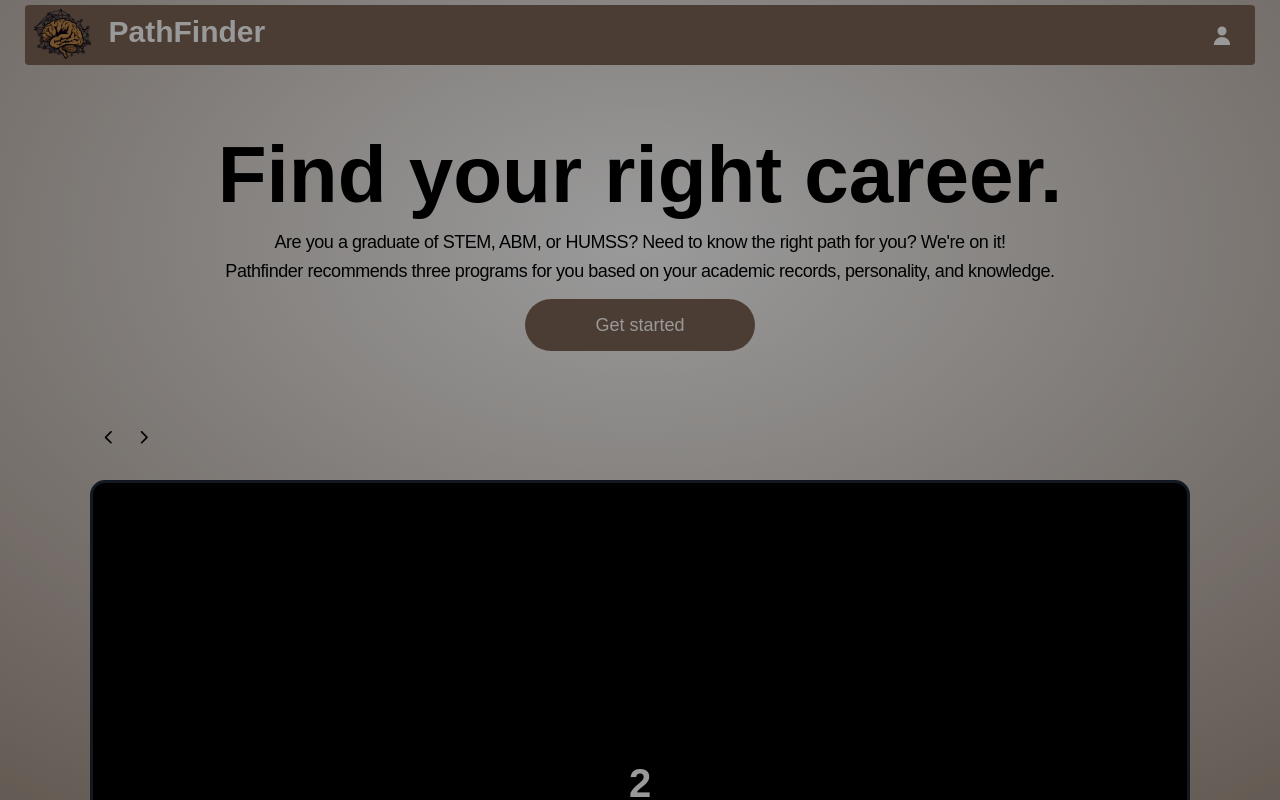
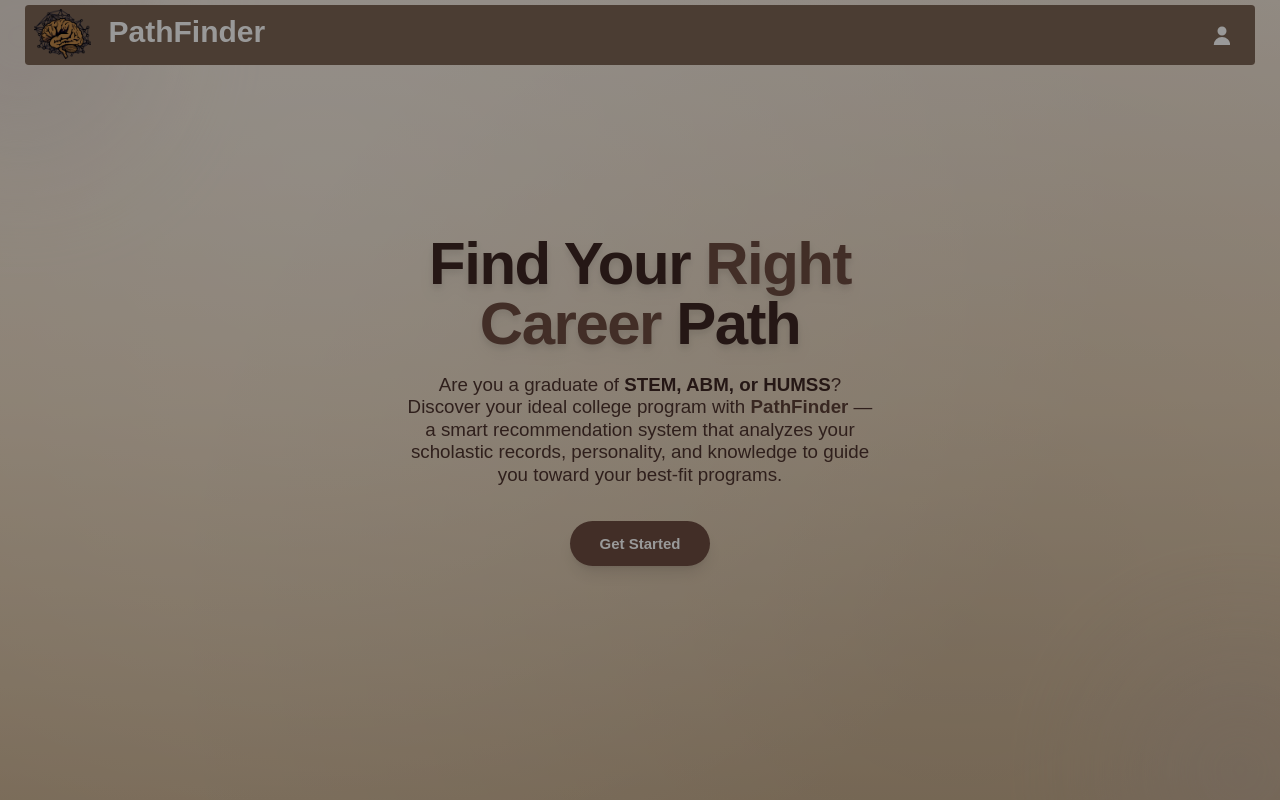
Before and after one commit to Hyouka39/PathFinder_Final, a Next.js app: page / in a window 1280 px wide. Shown: the top 800 px of the page. Built offline with nearby package versions, Linux system fonts and the light colour scheme.

Commit message:
Update Body.tsx

```diff
--- a/app/sections/Body.tsx
+++ b/app/sections/Body.tsx
@@ -1,82 +1,307 @@
-'use client'
+'use client';
 
-import React, { useState } from 'react';
+import React, { useState, useEffect, useRef } from 'react';
 import { useAuth } from '@/app/context/AuthContext';
 import LoginModal from '@/app/components/LoginModal';
 import RegisterModal from '@/app/components/RegisterModal';
 import OTPModal from '@/app/components/OTPModal';
-import Link from 'next/link';
+import { useRouter } from 'next/navigation';
+import { motion } from 'framer-motion';
+import { FiSend, FiMessageCircle, FiX } from 'react-icons/fi';
+import axios from 'axios';
 
 const Body = () => {
   const { isLoggedIn, login } = useAuth();
   const [isLoginModalOpen, setIsLoginModalOpen] = useState(false);
   const [isRegisterModalOpen, setIsRegisterModalOpen] = useState(false);
   const [isOTPModalOpen, setIsOTPModalOpen] = useState(false);
+  const [registeredEmail, setRegisteredEmail] = useState<string>('');
+  const [mounted, setMounted] = useState(false);
+  const router = useRouter();
+
+  useEffect(() => setMounted(true), []);
 
   const openLoginModal = () => {
     setIsRegisterModalOpen(false);
     setIsLoginModalOpen(true);
   };
-
   const closeLoginModal = () => setIsLoginModalOpen(false);
-
   const openRegisterModal = () => {
     setIsLoginModalOpen(false);
     setIsRegisterModalOpen(true);
   };
-
   const closeRegisterModal = () => setIsRegisterModalOpen(false);
-
-  const openOTPModal = () => {
+  const openOTPModal = (email: string) => {
     setIsRegisterModalOpen(false);
+    setRegisteredEmail(email);
     setIsOTPModalOpen(true);
   };
-
   const closeOTPModal = () => setIsOTPModalOpen(false);
 
   const handleLoginSuccess = (username: string) => {
-    login(username); // Use global login function
+    login(username);
     closeLoginModal();
+
+    setTimeout(() => {
+      const roleId = localStorage.getItem('role_id');
+      if (roleId === '1') router.push('/admin');
+      else router.push('/Gradings');
+    }, 300);
   };
 
   return (
-    <section className=''>
-      <div className='pt-28 container mx-auto max-w-screen-xl text-black'>
-        <div className='text-center flex flex-col items-center'>
-          <div className='md-flex'>
-            <h1 className='flex justify-center mt-16 md:pt-10 lg:pt-10 text-3xl md:text-6xl lg:text-9xl font-bold '>Find your right career.</h1>
-            <div>
-              <p className='flex justify-center text-[8px] md:text-[15px] lg:text-[18px] place-content-center tracking-tight mt-2 lg:mt-5'>Are you a graduate of STEM, ABM, or HUMSS? Need to know the right path for you? We're on it!<br /> Pathfinder recommends three programs for you based on your academic records, personality, and knowledge.</p>
-            </div>
-            <div className='mt-5 text-center'>
-              {isLoggedIn ? (
-                <Link href="/Gradings">
-                  <button
-                    className='btn-sm btn-primary text-white bg-brown-6 rounded-full border-brown-6 text-[10px] md:text-[15px] lg:text-[18px] w-[100px] md:w-[200px] lg:w-[230px] md:h-[50px] lg:h-[52px] hover:bg-brown-6 hover:scale-95 active:scale-95 transition-transform duration-300 transform-gpu'
-                  >
-                    Get started
-                  </button>
-                </Link>
-              ) : (
-                <button
-                  onClick={openLoginModal}
-                  className='btn-sm btn-primary text-white bg-brown-6 rounded-full border-brown-6 text-[10px] md:text-[15px] lg:text-[18px] w-[100px] md:w-[200px] lg:w-[230px] md:h-[50px] lg:h-[52px] hover:bg-brown-6 hover:scale-95 active:scale-95 transition-transform duration-300 transform-gpu'
-                >
-                  Get started
-                </button>
-              )}
-            </div>
-          </div>
-          <div>
-            {/* Other content */}
-          </div>
-        </div>
-      </div>
+    <section className="relative min-h-screen flex items-center justify-center overflow-hidden bg-gradient-to-b from-[#F2E6D9] via-[#E7D2B8] to-[#CBB292] text-[#2E1C14]">
+      {/* Background lighting */}
+      <div className="absolute inset-0 bg-[radial-gradient(circle_at_25%_20%,_rgba(255,255,255,0.3),_transparent_70%),_radial-gradient(circle_at_75%_80%,_rgba(0,0,0,0.05),_transparent_70%)] pointer-events-none"></div>
+
+      {/* Animated gradient glows */}
+      <motion.div
+        className="absolute w-96 h-96 bg-[#D7CCC8]/50 rounded-full blur-3xl top-[-100px] left-[-100px]"
+        animate={{ y: [0, 30, 0], opacity: [0.8, 1, 0.8] }}
+        transition={{ repeat: Infinity, duration: 9 }}
+      />
+      <motion.div
+        className="absolute w-96 h-96 bg-[#BCAAA4]/40 rounded-full blur-3xl bottom-[-120px] right-[-80px]"
+        animate={{ y: [0, -40, 0], opacity: [0.7, 1, 0.7] }}
+        transition={{ repeat: Infinity, duration: 10 }}
+      />
+
+      {/* Hero Content */}
+      <motion.div
+        initial={{ opacity: 0, y: 40 }}
+        animate={{ opacity: 1, y: 0 }}
+        transition={{ duration: 1 }}
+        className="relative z-10 text-center px-6 md:px-10 max-w-5xl"
+      >
+        <h1 className="text-5xl md:text-7xl lg:text-8xl font-extrabold tracking-tight text-[#3E2723] drop-shadow-lg leading-tight">
+          Find Your <span className="text-[#6D4C41]">Right Career</span> Path
+        </h1>
+
+        <motion.p
+          initial={{ opacity: 0, y: 20 }}
+          animate={{ opacity: 1, y: 0 }}
+          transition={{ duration: 1.2, delay: 0.3 }}
+          className="mt-8 text-lg md:text-2xl lg:text-3xl text-[#4E342E] leading-relaxed font-medium max-w-3xl mx-auto"
+        >
+          Are you a graduate of <span className="font-semibold text-[#3E2723]">STEM, ABM, or HUMSS</span>? <br />
+          Discover your ideal college program with <span className="font-bold text-[#5D4037]">PathFinder</span> —
+          a smart recommendation system that analyzes your scholastic records, personality, and knowledge
+          to guide you toward your best-fit programs.
+        </motion.p>
+
+        {/* CTA */}
+        <motion.div whileHover={{ scale: 1.08 }} whileTap={{ scale: 0.96 }} className="mt-14">
+          <button
+            onClick={() => {
+              if (isLoggedIn) {
+                const roleId = localStorage.getItem('role_id');
+                if (roleId === '1') router.push('/admin');
+                else router.push('/Gradings');
+              } else {
+                openLoginModal();
+              }
+            }}
+            className="bg-[#6D4C41] hover:bg-[#4E342E] text-white px-12 py-5 rounded-full text-2xl font-semibold shadow-lg transition-all duration-300"
+          >
+            Get Started
+          </button>
+        </motion.div>
+      </motion.div>
+
+      {/* Modals */}
       <LoginModal isOpen={isLoginModalOpen} onClose={closeLoginModal} onSwitchToRegister={openRegisterModal} onLoginSuccess={handleLoginSuccess} />
-      <RegisterModal isOpen={isRegisterModalOpen} onClose={closeRegisterModal} onSwitchToLogin={openLoginModal} onSwitchToOTP={openOTPModal} />
-      <OTPModal isOpen={isOTPModalOpen} onClose={closeOTPModal} />
+      <RegisterModal isOpen={isRegisterModalOpen} onClose={closeRegisterModal} onSwitchToLogin={openLoginModal} onSwitchToOTP={(email: string) => openOTPModal(email)} />
+      <OTPModal isOpen={isOTPModalOpen} onClose={closeOTPModal} email={registeredEmail} />
+
+      {/* 💬 Chatbot (only when logged in) */}
+      {isLoggedIn && <FloatingChatbot />}
     </section>
   );
 };
 
+/* 🧩 Floating Chatbot Component (Improved) */
+const FloatingChatbot: React.FC = () => {
+  const [isOpen, setIsOpen] = useState(false);
+  const [messages, setMessages] = useState<{ sender: 'user' | 'bot'; text: string }[]>([]);
+  const [input, setInput] = useState('');
+  const messagesEndRef = useRef<HTMLDivElement | null>(null);
+  const [isLoading, setIsLoading] = useState(false);
+
+  const sendMessage = async () => {
+    if (!input.trim()) return;
+    const userMessage = input.trim();
+    setMessages((prev) => [...prev, { sender: 'user', text: userMessage }]);
+    setInput('');
+    setIsLoading(true);
+
+    try {
+      const response = await axios.post('http://localhost:5000/chat', { message: userMessage });
+      const botMessage = response.data.reply || '...';
+      setMessages((prev) => [...prev, { sender: 'bot', text: botMessage }]);
+    } catch (error) {
+      setMessages((prev) => [...prev, { sender: 'bot', text: '⚠️ Unable to reach AI server. Please try again later.' }]);
+    } finally {
+      setIsLoading(false);
+    }
+  };
+
+  useEffect(() => {
+    messagesEndRef.current?.scrollIntoView({ behavior: 'smooth' });
+  }, [messages]);
+
+  return (
+    <>
+      {/* Floating Button */}
+      {!isOpen && (
+        <motion.button
+          onClick={() => setIsOpen(true)}
+          whileHover={{ scale: 1.1 }}
+          whileTap={{ scale: 0.95 }}
+          className="fixed bottom-6 right-6 bg-gradient-to-r from-[#6D4C41] to-[#4E342E] text-white p-4 rounded-full shadow-xl hover:shadow-2xl transition-all duration-300 z-50"
+        >
+          <FiMessageCircle size={28} />
+        </motion.button>
+      )}
+
+      {/* Chat Window */}
+      {isOpen && (
+        <motion.div
+          initial={{ opacity: 0, scale: 0.8, y: 30 }}
+          animate={{ opacity: 1, scale: 1, y: 0 }}
+          exit={{ opacity: 0, scale: 0.8 }}
+          className="fixed bottom-6 right-6 w-80 md:w-96 bg-white rounded-2xl shadow-2xl border border-gray-200 flex flex-col overflow-hidden z-50"
+        >
+          {/* Header */}
+          <div className="bg-gradient-to-r from-[#6D4C41] to-[#4E342E] text-white p-3 flex justify-between items-center shadow-md">
+            <h2 className="font-semibold text-lg tracking-wide">PathFinder AI</h2>
+            <button
+              onClick={() => setIsOpen(false)}
+              className="hover:text-gray-300 transition-colors"
+            >
+              <FiX size={22} />
+            </button>
+          </div>
+
+          {/* Chat Area */}
+          <div className="flex-1 p-4 overflow-y-auto bg-[#FAF8F5] scrollbar-thin scrollbar-thumb-[#C7B8A1] scrollbar-track-transparent">
+            {messages.length === 0 && (
+              <div className="text-center text-gray-500 text-sm italic py-6">
+                👋 Hi there! How can I help you today?
+              </div>
+            )}
+
+            {messages.map((msg, idx) => (
+              <div key={idx} className={`flex mb-3 ${msg.sender === 'user' ? 'justify-end' : 'justify-start'}`}>
+                <div
+                  className={`px-4 py-2 rounded-2xl max-w-[75%] text-sm leading-relaxed shadow-sm ${
+                    msg.sender === 'user'
+                      ? 'bg-[#6D4C41] text-white rounded-br-none'
+                      : 'bg-[#EFE6DD] text-[#3E2723] rounded-bl-none'
+                  }`}
+                >
+                  {msg.text}
+                </div>
+              </div>
+            ))}
+
+            {isLoading && (
+              <div className="flex items-center space-x-2 text-gray-500 text-sm">
+                <div className="animate-bounce">•</div>
+                <div className="animate-bounce delay-100">•</div>
+                <div className="animate-bounce delay-200">•</div>
+              </div>
+            )}
+
+            <div ref={messagesEndRef} />
+          </div>
+
+          {/* Input Area */}
+          <div className="p-3 border-t border-gray-200 flex items-center gap-2 bg-white">
+            <input
+              type="text"
+              value={input}
+              onChange={(e) => setInput(e.target.value)}
+              onKeyDown={(e) => e.key === 'Enter' && sendMessage()}
+              placeholder="Type your message..."
+              className="flex-1 px-3 py-2 text-sm border rounded-full focus:outline-none focus:ring-2 focus:ring-[#6D4C41] placeholder:text-gray-400"
+            />
+            <motion.button
+              onClick={sendMessage}
+              whileHover={{ scale: 1.1 }}
+              whileTap={{ scale: 0.95 }}
+              className="bg-[#6D4C41] text-white p-2 rounded-full hover:bg-[#4E342E] transition-all shadow-md"
+            >
+              <FiSend size={18} />
+            </motion.button>
+          </div>
+        </motion.div>
+      )}
+    </>
+  );
+};
+
+
+/* 🧩 DVD-style bouncing logo (hydration-safe) */
+const BouncingLogo: React.FC<{ src: string; delay?: number }> = ({ src, delay = 0 }) => {
+  const ref = useRef<HTMLImageElement | null>(null);
+  const [pos, setPos] = useState({ x: 0, y: 0 });
+  const vel = useRef({ x: 0, y: 0 });
+
+  useEffect(() => {
+    const startX = Math.random() * (window.innerWidth * 0.8);
+    const startY = Math.random() * (window.innerHeight * 0.8);
+    const vx = Math.random() < 0.5 ? 0.3 : -0.3;
+    const vy = Math.random() < 0.5 ? 0.3 : -0.3;
+
+    setPos({ x: startX, y: startY });
+    vel.current = { x: vx, y: vy };
+  }, []);
+
+  useEffect(() => {
+    let raf: number;
+    const move = () => {
+      const el = ref.current;
+      if (!el) return;
+
+      const { innerWidth: w, innerHeight: h } = window;
+      const size = el.offsetWidth || 80;
+
+      setPos((prev) => {
+        let { x, y } = prev;
+        x += vel.current.x;
+        y += vel.current.y;
+
+        if (x <= 0 || x + size >= w) vel.current.x *= -1;
+        if (y <= 0 || y + size >= h) vel.current.y *= -1;
+
+        return { x, y };
+      });
+
+      raf = requestAnimationFrame(move);
+    };
+
+    raf = requestAnimationFrame(move);
+    return () => cancelAnimationFrame(raf);
+  }, [delay]);
+
+  return (
+    <img
+      ref={ref}
+      src={src}
+      alt="bouncing-logo"
+      style={{
+        position: 'absolute',
+        left: `${pos.x}px`,
+        top: `${pos.y}px`,
+        width: '90px',
+        height: '90px',
+        opacity: 0.9,
+        pointerEvents: 'none',
+        transform: `rotate(${(pos.x + pos.y) / 2 % 360}deg)`,
+        transition: 'transform 0.6s linear',
+      }}
+    />
+  );
+};
+
 export default Body;
```
